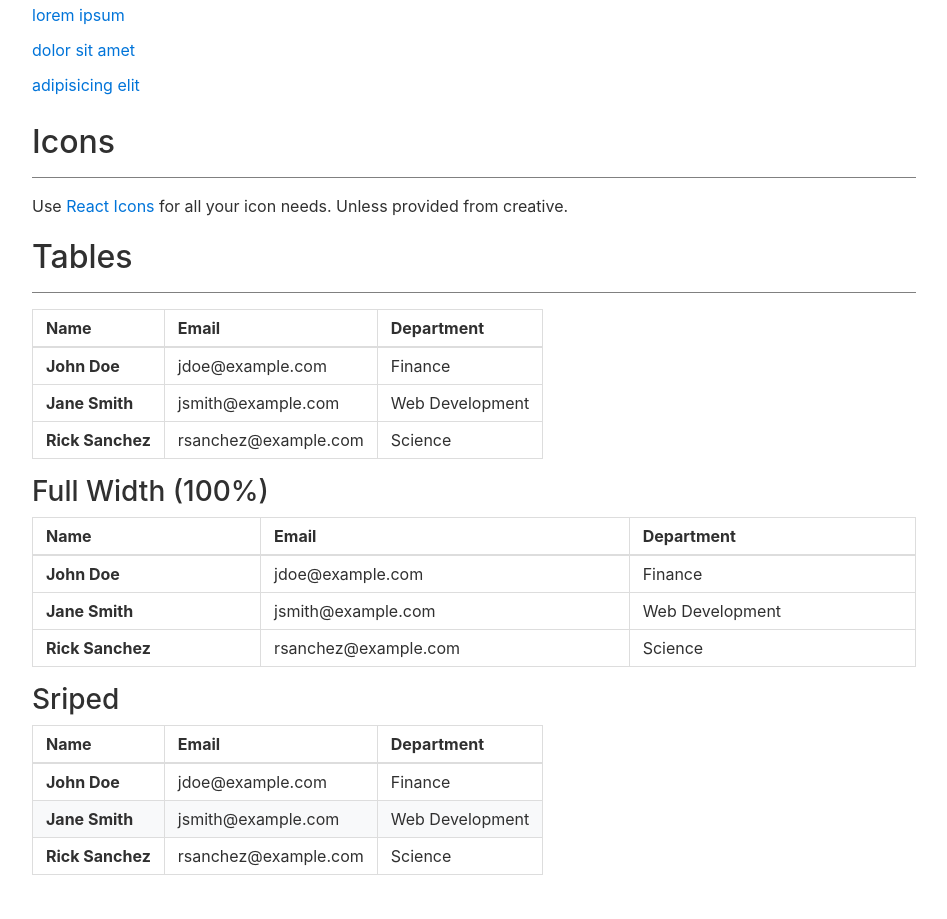
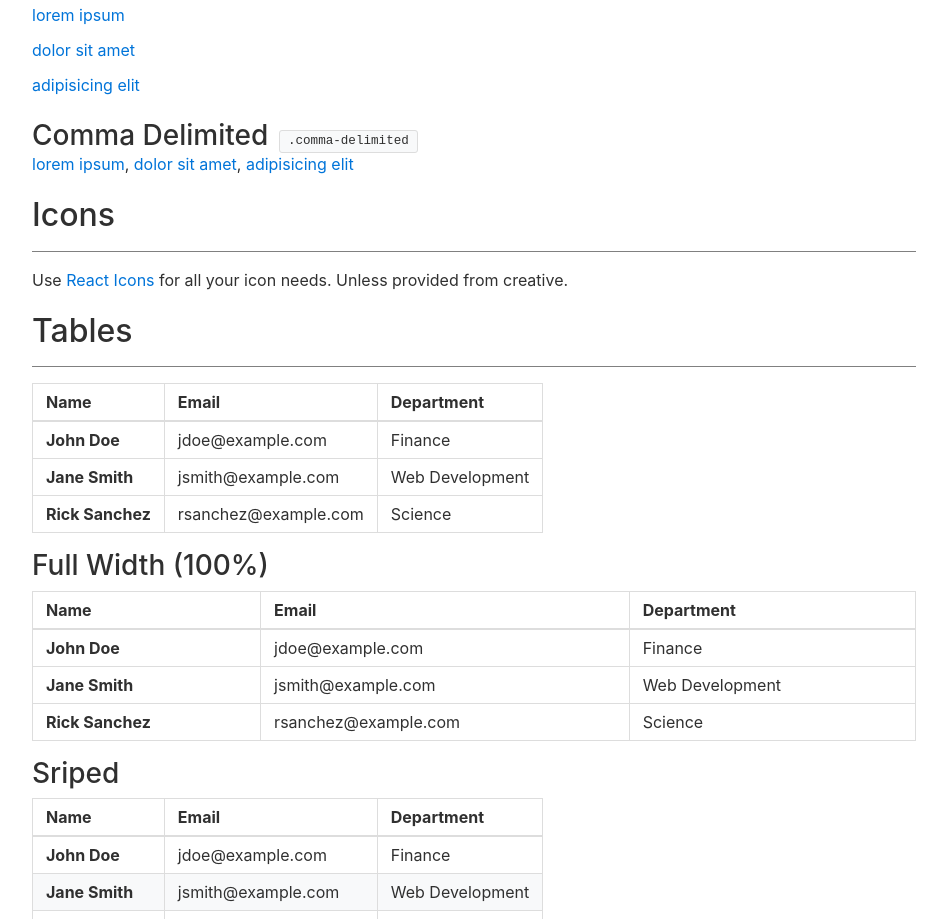
Before and after one commit to FindawayWorld/Solon, a React (Create React App) app: page /content in a window 1280 px wide. Shown: the part 8008-8927 px from the top of the page, without its empty margins (316-1263 px from the left). Built offline with nearby package versions, Linux system fonts and the light colour scheme.

Commit message:
add comma-delimited class example

```diff
--- a/src/pages/Content.jsx
+++ b/src/pages/Content.jsx
@@ -462,6 +462,24 @@ sans-serif,
                         <a href="#link">adipisicing elit</a>
                     </li>
                 </ul>
+
+                <h3 className="mt-4 mb-0">
+                    Comma Delimited{' '}
+                    <small>
+                        <code>.comma-delimited</code>
+                    </small>
+                </h3>
+                <ul className="comma-delimited">
+                    <li>
+                        <a href="#link">lorem ipsum</a>
+                    </li>
+                    <li>
+                        <a href="#link">dolor sit amet</a>
+                    </li>
+                    <li>
+                        <a href="#link">adipisicing elit</a>
+                    </li>
+                </ul>
             </section>
 
             <section id="icons" className="mb-5">
```
